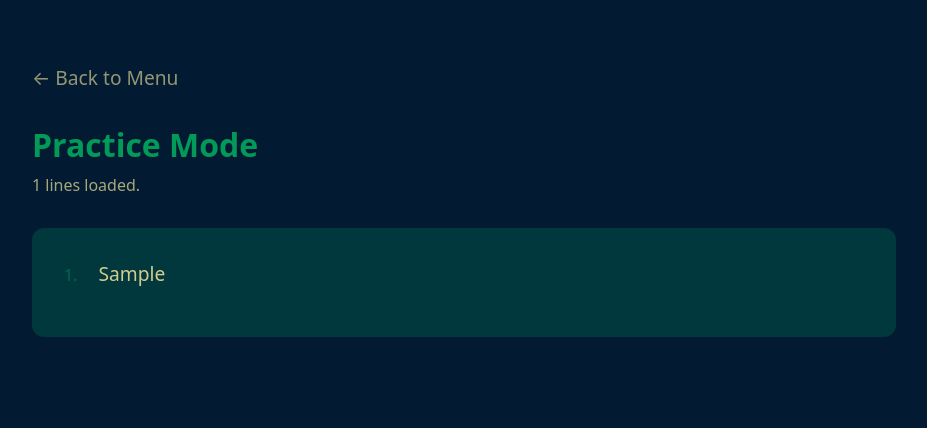
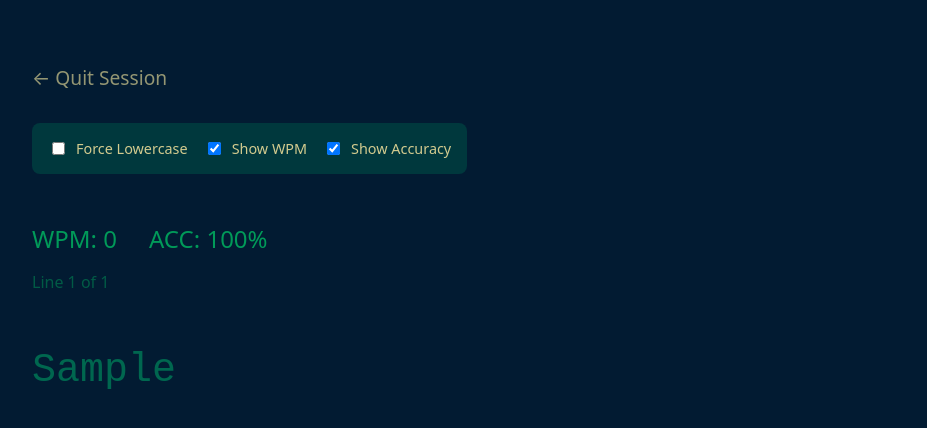
Before and after one commit to sitharachari/lyrics-memorizer, a React (Vite) app: page / in a window 1280 px wide. Both pictures are taken after typing "Sample" into the empty fields and a click on the button "go". Shown: the top 428 px of the page, without its empty margins (208-1135 px from the left). Built offline with nearby package versions, Linux system fonts and the light colour scheme.

Commit message:
implemented practice page

```diff
--- a/src/App.css
+++ b/src/App.css
@@ -169,3 +169,69 @@
   margin-right: 1rem;
   font-size: 1rem;
 }
+
+/* --- Settings & Toggles --- */
+.settings-bar {
+  display: flex;
+  gap: 1rem;
+  margin-bottom: 2rem;
+  background-color: var(--color-input-bg);
+  padding: 1rem;
+  border-radius: 8px;
+}
+
+.setting-toggle {
+  display: flex;
+  align-items: center;
+  gap: 0.5rem;
+  font-size: 0.9rem;
+  color: var(--color-sand);
+  cursor: pointer;
+}
+
+/* --- Typing Test Area --- */
+.typing-container {
+  position: relative;
+  font-size: 2.5rem;
+  font-family: monospace; /* Monospace is best for typing tests */
+  line-height: 1.5;
+  margin-top: 2rem;
+  white-space: pre-wrap;
+  user-select: none;
+}
+
+/* The invisible input that captures keystrokes */
+.hidden-input {
+  position: absolute;
+  top: 0;
+  left: 0;
+  width: 100%;
+  height: 100%;
+  opacity: 0;
+  cursor: default;
+  z-index: 10;
+}
+
+/* Character states */
+.char {
+  color: var(--color-button-green); /* Default untyped state */
+}
+
+.char.correct {
+  color: var(--color-sand);
+}
+
+.char.incorrect {
+  color: var(--color-error-orange);
+  background-color: rgba(224, 122, 95, 0.2); /* Slight red background for visibility */
+  border-radius: 4px;
+}
+
+/* --- Stats --- */
+.stats-bar {
+  display: flex;
+  gap: 2rem;
+  font-size: 1.5rem;
+  color: var(--color-neon-green);
+  margin-top: 1rem;
+}
--- a/src/App.tsx
+++ b/src/App.tsx
@@ -1,64 +1,160 @@
-import { useState } from 'react';
+import { useState, useEffect, useRef } from 'react';
 import './App.css';
 
+// --- PRACTICE SESSION COMPONENT ---
+function PracticeSession({ lines, onExit }: { lines: string[], onExit: () => void }) {
+  // Settings
+  const [isLowerCase, setIsLowerCase] = useState(false);
+  const [showWPM, setShowWPM] = useState(true);
+  const [showAccuracy, setShowAccuracy] = useState(true);
+
+  // Typing State
+  const [currentLineIndex, setCurrentLineIndex] = useState(0);
+  const [userInput, setUserInput] = useState('');
+
+  // Metrics State
+  const [startTime, setStartTime] = useState<number | null>(null);
+  const [correctKeystrokes, setCorrectKeystrokes] = useState(0);
+  const [totalKeystrokes, setTotalKeystrokes] = useState(0);
+
+  const inputRef = useRef<HTMLInputElement>(null);
+
+  // The line the user is currently trying to type
+  let targetLine = lines[currentLineIndex] || "";
+  if (isLowerCase) {
+    targetLine = targetLine.toLowerCase();
+  }
+
+  // Focus the hidden input automatically
+  useEffect(() => {
+    inputRef.current?.focus();
+  }, [currentLineIndex]);
+
+  const handleTyping = (e: React.ChangeEvent<HTMLInputElement>) => {
+    const value = e.target.value;
+
+    // Start the timer on the first keystroke
+    if (!startTime) setStartTime(Date.now());
+
+    setUserInput(value);
+
+    // Calculate accuracy metrics
+    setTotalKeystrokes(prev => prev + 1);
+    const lastTypedChar = value[value.length - 1];
+    const targetChar = targetLine[value.length - 1];
+
+    if (lastTypedChar === targetChar) {
+      setCorrectKeystrokes(prev => prev + 1);
+    }
+
+    // Advance to next line if the typed string perfectly matches the target
+    if (value === targetLine) {
+      setTimeout(() => {
+        if (currentLineIndex < lines.length - 1) {
+          setCurrentLineIndex(prev => prev + 1);
+          setUserInput('');
+        } else {
+          alert("Song Complete!"); // We will replace this with a results screen later
+          onExit();
+        }
+      }, 150); // Tiny delay so the user sees the last letter turn sand color
+    }
+  };
+
+  // Calculate live WPM ( (Chars / 5) / Minutes )
+  const elapsedMinutes = startTime ? (Date.now() - startTime) / 60000 : 0;
+  const wpm = elapsedMinutes > 0 ? Math.round((correctKeystrokes / 5) / elapsedMinutes) : 0;
+
+  // Calculate live Accuracy
+  const accuracy = totalKeystrokes > 0 ? Math.round((correctKeystrokes / totalKeystrokes) * 100) : 100;
+
+  return (
+    <div className="container practice-container" onClick={() => inputRef.current?.focus()}>
+      <button className="back-button" onClick={onExit}>&larr; Quit Session</button>
+
+      {/* Toggles */}
+      <div className="settings-bar">
+        <label className="setting-toggle">
+          <input type="checkbox" checked={isLowerCase} onChange={() => setIsLowerCase(!isLowerCase)} />
+          Force Lowercase
+        </label>
+        <label className="setting-toggle">
+          <input type="checkbox" checked={showWPM} onChange={() => setShowWPM(!showWPM)} />
+          Show WPM
+        </label>
+        <label className="setting-toggle">
+          <input type="checkbox" checked={showAccuracy} onChange={() => setShowAccuracy(!showAccuracy)} />
+          Show Accuracy
+        </label>
+      </div>
+
+      {/* Live Stats */}
+      <div className="stats-bar">
+        {showWPM && <span>WPM: {wpm}</span>}
+        {showAccuracy && <span>ACC: {accuracy}%</span>}
+      </div>
+
+      <p className="line-number">Line {currentLineIndex + 1} of {lines.length}</p>
+
+      {/* The Typing Engine */}
+      <div className="typing-container">
+        {/* Hidden input catches the physical keystrokes */}
+        <input
+          ref={inputRef}
+          className="hidden-input"
+          value={userInput}
+          onChange={handleTyping}
+          autoComplete="off"
+          autoCorrect="off"
+          autoCapitalize="off"
+          spellCheck="false"
+        />
+
+        {/* Visual text rendering */}
+        {targetLine.split('').map((char, index) => {
+          let stateClass = '';
+          if (index < userInput.length) {
+            stateClass = userInput[index] === char ? 'correct' : 'incorrect';
+          }
+
+          return (
+            <span key={index} className={`char ${stateClass}`}>
+              {char}
+            </span>
+          );
+        })}
+      </div>
+    </div>
+  );
+}
+
+// --- MAIN APP COMPONENT ---
 function App() {
-  // --- STATE ---
   const [currentView, setCurrentView] = useState<'home' | 'practice'>('home');
   const [rawLyrics, setRawLyrics] = useState('');
   const [songLines, setSongLines] = useState<string[]>([]);
 
-  // --- HANDLERS ---
   const handleStartPractice = () => {
-    // 1. Prevent starting if the text area is empty
     if (!rawLyrics.trim()) return;
-
-    // 2. Parse the lyrics: split by new line, trim whitespace, and remove empty lines
     const parsedLines = rawLyrics
       .split('\n')
       .map(line => line.trim())
       .filter(line => line.length > 0);
 
-    // 3. Save the parsed lines and switch the view
     setSongLines(parsedLines);
     setCurrentView('practice');
   };
 
-  // --- RENDER PRACTICE VIEW ---
   if (currentView === 'practice') {
-    return (
-      <div className="container practice-container">
-        <button
-          className="back-button"
-          onClick={() => setCurrentView('home')}
-        >
-          &larr; Back to Menu
-        </button>
-
-        <div className="practice-header">
-          <h2>Practice Mode</h2>
-          <p>{songLines.length} lines loaded.</p>
-        </div>
-
-        {/* This is a temporary display to prove the parsing worked */}
-        <div className="debug-lines">
-          {songLines.map((line, index) => (
-            <p key={index} className="debug-line">
-              <span className="line-number">{index + 1}.</span> {line}
-            </p>
-          ))}
-        </div>
-      </div>
-    );
+    return <PracticeSession lines={songLines} onExit={() => setCurrentView('home')} />;
   }
 
-  // --- RENDER HOME VIEW ---
   return (
     <div className="container">
       <header className="header">
         <h1>Welcome to lyric memorizer!</h1>
         <h2>Get started!</h2>
       </header>
-
       <section className="manual-entry-section">
         <textarea
           className="lyrics-textarea"
@@ -67,33 +163,18 @@ function App() {
           onChange={(e) => setRawLyrics(e.target.value)}
         />
         <div className="button-container">
-          <button className="go-button" onClick={handleStartPractice}>
-            go
-          </button>
+          <button className="go-button" onClick={handleStartPractice}>go</button>
         </div>
       </section>
-
       <div className="divider">
         <h3>or</h3>
         <p>search up a song through its title and get the lyrics!</p>
       </div>
-
       <section className="search-section">
         <div className="search-bar">
-          <svg className="icon" width="24" height="24" viewBox="0 0 24 24" fill="none" stroke="currentColor" strokeWidth="2">
-            <line x1="3" y1="12" x2="21" y2="12"></line>
-            <line x1="3" y1="6" x2="21" y2="6"></line>
-            <line x1="3" y1="18" x2="21" y2="18"></line>
-          </svg>
-          <input
-            type="text"
-            placeholder="Enter song title here"
-            className="search-input"
-          />
-          <svg className="icon" width="24" height="24" viewBox="0 0 24 24" fill="none" stroke="currentColor" strokeWidth="2">
-            <circle cx="11" cy="11" r="8"></circle>
-            <line x1="21" y1="21" x2="16.65" y2="16.65"></line>
-          </svg>
+          <svg className="icon" width="24" height="24" viewBox="0 0 24 24" fill="none" stroke="currentColor" strokeWidth="2"><line x1="3" y1="12" x2="21" y2="12"></line><line x1="3" y1="6" x2="21" y2="6"></line><line x1="3" y1="18" x2="21" y2="18"></line></svg>
+          <input type="text" placeholder="Enter song title here" className="search-input" />
+          <svg className="icon" width="24" height="24" viewBox="0 0 24 24" fill="none" stroke="currentColor" strokeWidth="2"><circle cx="11" cy="11" r="8"></circle><line x1="21" y1="21" x2="16.65" y2="16.65"></line></svg>
         </div>
       </section>
     </div>
--- a/src/index.css
+++ b/src/index.css
@@ -4,6 +4,7 @@
   --color-button-green: #00674F;
   --color-input-bg: #00383D;
   --color-bg-dark: #021B32;
+  --color-error-orange: #E07A5F;
 
   font-family: system-ui, -apple-system, BlinkMacSystemFont, 'Segoe UI', Roboto, Oxygen, Ubuntu, Cantarell, 'Open Sans', 'Helvetica Neue', sans-serif;
 }
```
